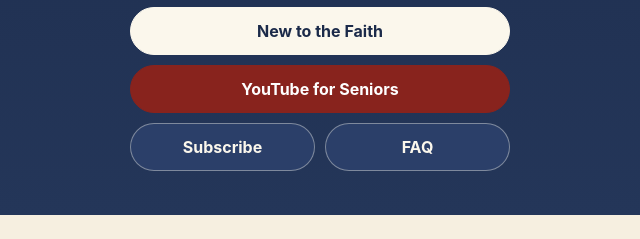
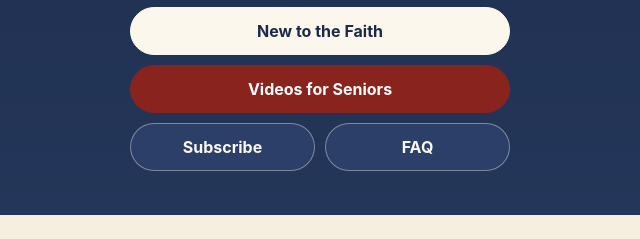
Before and after one commit to WwJPodcast/wwjpodcast.github.io, a plain HTML site: page index.html in a window 1280 px wide. Shown: the part 453-692 px from the top of the page, 320-960 px from the left. Drawn offline with Linux system fonts and the light colour scheme.

Commit message:
Main page: rename Seniors button to "Videos for Seniors"

```diff
--- a/index.html
+++ b/index.html
@@ -251,7 +251,7 @@ a:focus-visible,button:focus-visible,summary:focus-visible{outline:3px solid var
     <div class="choose">
       <a class="pick pick-player" href="hearjesus/"><span class="pk-play" aria-hidden="true"></span><span>Hear Jesus <em>here</em></span></a>
       <a class="pick pick-new" href="new/">New to the Faith</a>
-      <a class="pick pick-sen" href="seniors/watch_R2/">YouTube for Seniors</a>
+      <a class="pick pick-sen" href="seniors/watch_R2/">Videos for Seniors</a>
       <a class="pick half pick-nav" href="#follow">Subscribe</a>
       <a class="pick half pick-nav" href="#faq">FAQ</a>
     </div>
```
